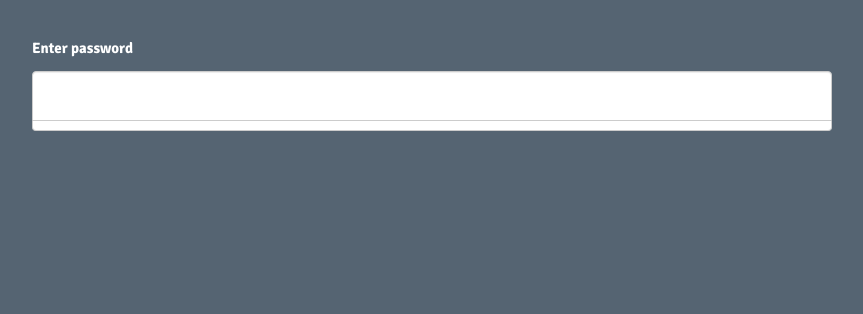
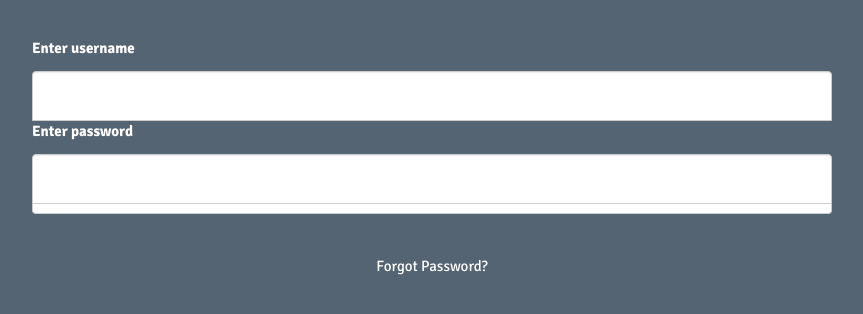
Before and after one commit to AlexisCuevas/Password-Strength, a plain HTML site: page passStrength/index.html in a window 1280 px wide. Shown: the whole page, without its empty margins (208-1071 px from the left). Drawn offline with nearby package versions, Linux system fonts and the light colour scheme.

Commit message:
Add files via upload
updated to a functioning login form

```diff
--- a/passStrength/index.html
+++ b/passStrength/index.html
@@ -9,6 +9,11 @@
 <body>
 	<section>
 		<div class="form-group">
+			<label for="username">Enter username</label>
+			<input type="text" class="form-control" name="username" id="username">
+		</div>
+		<div id="username-validator-text"></div>
+		<div class="form-group">
 			<label for="password">Enter password</label>
 			<input type="password" class="form-control" name="password" id="password">
 		</div>
@@ -16,6 +21,8 @@
 			<div id="password-strength-meter" class="progress-bar" role="progressbar" style="width: 0;"></div>
 		</div>
 		<div id="password-strength-text"></div>
+		<br>
+		<p>Forgot Password?</p>
 	</section>
   <script src='https://code.jquery.com/jquery-2.2.4.min.js'></script>
 <script src='https://cdnjs.cloudflare.com/ajax/libs/zxcvbn/4.2.0/zxcvbn.js'></script><script  src="./script.js"></script>
--- a/passStrength/style.css
+++ b/passStrength/style.css
@@ -60,3 +60,8 @@ input:hover, input:focus {
     box-shadow: none;
     background: white;
 }
+
+p {
+  color: #ffffff;
+  text-align: center;
+}
```
